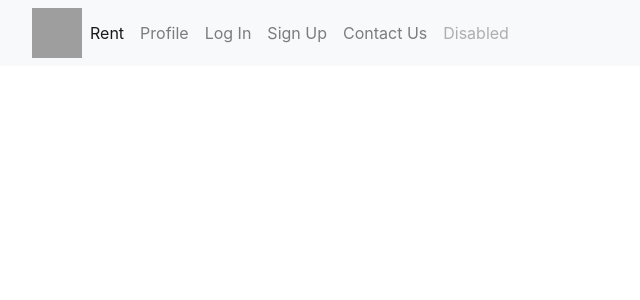
After one commit to TaylorCairns/PP1-02-MON1230-TEAM6, a Flask app: template templates/adminLayout.html in a window 1280 px wide. The commit adds this page. Shown: the top 300 px of the page, without its empty margins (0-640 px from the left). Run offline with Flask 2, Linux system fonts and the light colour scheme; the template is opened without the code that fills it, so the values that code supplies are empty; some libraries are stand-ins or nearby versions; grey boxes are pictures that could not be loaded.

Commit message:
admin edit user accounts

```diff
--- a/app.py
+++ b/app.py
@@ -10,8 +10,8 @@ app.config['MYSQL_USER'] = 'root'
 app.config['MYSQL_PASSWORD'] = 'genrental'
 app.config['MYSQL_DB'] = 'genrentaldb'
 
+
 mysql = MySQL(app)
-
 
 
 
@@ -113,3 +113,37 @@ def profile():
         return render_template('profile.html', typeOfUser=session['type'], user=user)
 
     return redirect(url_for('login'))
+
+
+@app.route('/edituser', methods=['GET', 'POST'])
+def edituser():
+
+
+    msg = ''
+    if request.method == 'POST' and 'selectUser' in request.form and 'changeSection' in request.form and 'newValue' in request.form:
+
+
+        selectUser = request.form['selectUser']
+        changeSection = request.form['changeSection']
+        newValue = request.form['newValue']
+
+        print(changeSection)
+
+        cursor = mysql.connection.cursor(MySQLdb.cursors.DictCursor)
+        if changeSection == 'firstname':
+            cursor.execute('UPDATE users SET firstname = %s WHERE username = %s',(newValue, selectUser))
+            mysql.connection.commit()
+        if changeSection == 'lastname':
+            cursor.execute('UPDATE users SET lastname = %s WHERE username = %s',(newValue, selectUser))
+            mysql.connection.commit()
+        if changeSection == 'userType':
+            cursor.execute('UPDATE users SET userType = %s WHERE username = %s',(newValue, selectUser))
+            mysql.connection.commit()
+        if changeSection == 'licenseNo':
+            cursor.execute('UPDATE users SET licenseNo = %s WHERE username = %s',(newValue, selectUser))
+            mysql.connection.commit()
+
+
+
+
+    return render_template('editUser.html')
--- /dev/null
+++ b/templates/adminLayout.html
@@ -0,0 +1,49 @@
+<!DOCTYPE html>
+<html lang="en">
+    <head>
+        <meta charset="UTF-8">
+        <link rel="stylesheet" href="https://stackpath.bootstrapcdn.com/bootstrap/4.3.1/css/bootstrap.min.css" integrity="sha384-ggOyR0iXCbMQv3Xipma34MD+dH/1fQ784/j6cY/iJTQUOhcWr7x9JvoRxT2MZw1T" crossorigin="anonymous">
+        <title>{% block title %}{% endblock %}}</title>
+    </head>
+    <body class="loggedin">
+
+        <nav class="navbar navbar-expand-lg navbar-light bg-light">
+            <a class="navbar-brand" href="#"></a>
+            <img src="https://i.ibb.co/YZh1fvQ/sN89ncS.png" alt="logo" style="width:50px;height:50px;">
+            <button class="navbar-toggler" type="button" data-toggle="collapse" data-target="#navbarNav" aria-controls="navbarNav" aria-expanded="false" aria-label="Toggle navigation">
+            <span class="navbar-toggler-icon"></span>
+            </button>
+            <div class="collapse navbar-collapse" id="navbarNav">
+            <ul class="navbar-nav">
+                <li class="nav-item active">
+                <a class="nav-link" href="#">Rent <span class="sr-only">(current)</span></a>
+                </li>
+                <li class="nav-item">
+                <a class="nav-link" href="{{ url_for('profile') }}">Profile</a>
+                </li>
+                <li class="nav-item">
+                <a class="nav-link" href="#">Log In</a>
+                </li>
+                <li class="nav-item">
+                <li class="nav-item">
+                    <a class="nav-link" href="#">Sign Up</a>
+                </li>
+                <li class="nav-item">
+                    <a class="nav-link" href="#">Contact Us</a>
+                </li>
+                <li class="nav-item">
+                <a class="nav-link disabled" href="#" tabindex="-1" aria-disabled="true">Disabled</a>
+                </li>
+            </ul>
+            </div>
+        </nav>
+        <script src="https://code.jquery.com/jquery-3.3.1.slim.min.js" integrity="sha384-q8i/X+965DzO0rT7abK41JStQIAqVgRVzpbzo5smXKp4YfRvH+8abtTE1Pi6jizo" crossorigin="anonymous"></script>
+        <script src="https://cdnjs.cloudflare.com/ajax/libs/popper.js/1.14.7/umd/popper.min.js" integrity="sha384-UO2eT0CpHqdSJQ6hJty5KVphtPhzWj9WO1clHTMGa3JDZwrnQq4sF86dIHNDz0W1" crossorigin="anonymous"></script>
+        <script src="https://stackpath.bootstrapcdn.com/bootstrap/4.3.1/js/bootstrap.min.js" integrity="sha384-JjSmVgyd0p3pXB1rRibZUAYoIIy6OrQ6VrjIEaFf/nJGzIxFDsf4x0xIM+B07jRM" crossorigin="anonymous"></script>
+
+        <div class="content"
+            {% block content %}{% endblock %}
+
+    </body>
+
+</html>
--- a/templates/base.html
+++ b/templates/base.html
@@ -38,4 +38,10 @@
     <script src="https://code.jquery.com/jquery-3.3.1.slim.min.js" integrity="sha384-q8i/X+965DzO0rT7abK41JStQIAqVgRVzpbzo5smXKp4YfRvH+8abtTE1Pi6jizo" crossorigin="anonymous"></script>
     <script src="https://cdnjs.cloudflare.com/ajax/libs/popper.js/1.14.7/umd/popper.min.js" integrity="sha384-UO2eT0CpHqdSJQ6hJty5KVphtPhzWj9WO1clHTMGa3JDZwrnQq4sF86dIHNDz0W1" crossorigin="anonymous"></script>
     <script src="https://stackpath.bootstrapcdn.com/bootstrap/4.3.1/js/bootstrap.min.js" integrity="sha384-JjSmVgyd0p3pXB1rRibZUAYoIIy6OrQ6VrjIEaFf/nJGzIxFDsf4x0xIM+B07jRM" crossorigin="anonymous"></script>
+
+    <body>
+
+    </body>
+
+
 </html>
```
Also changed, not shown: templates/editUser.html (added, +41 -0 lines), templates/profile.html (+40 -10 lines).
